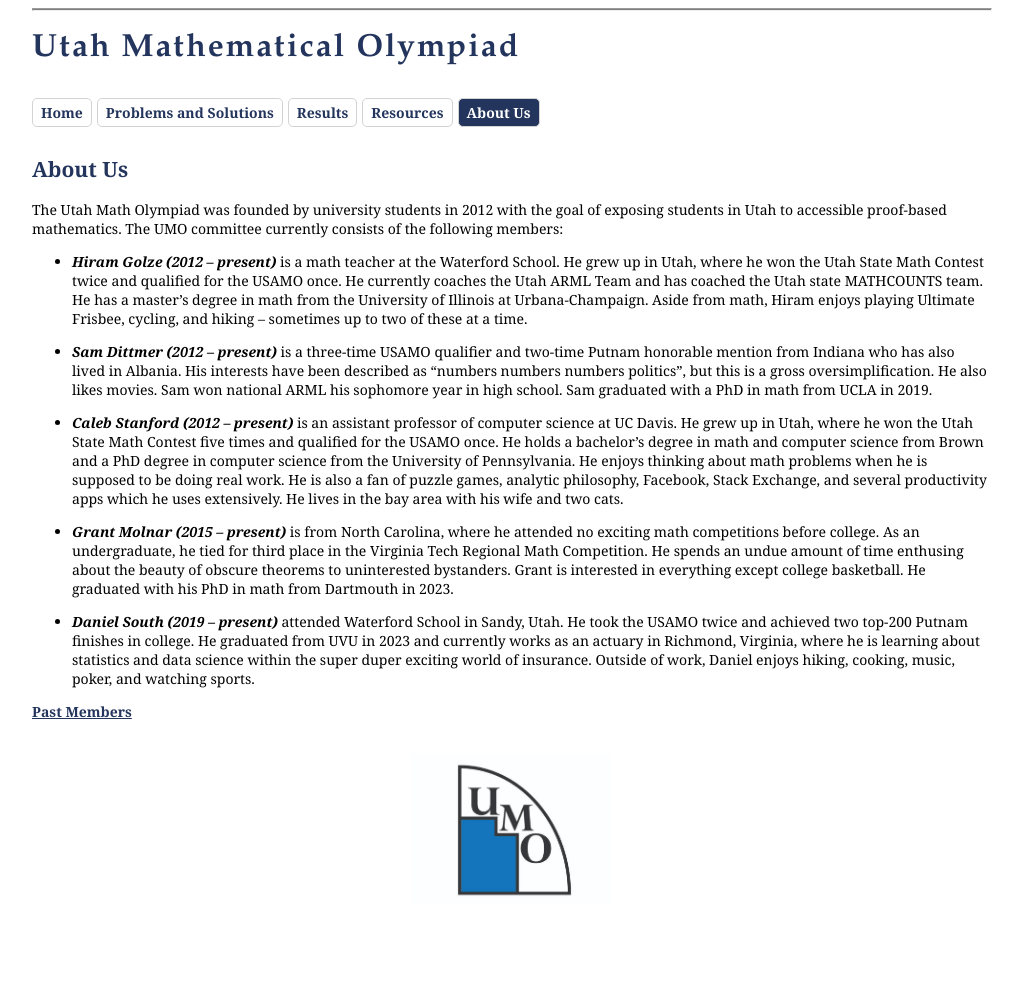
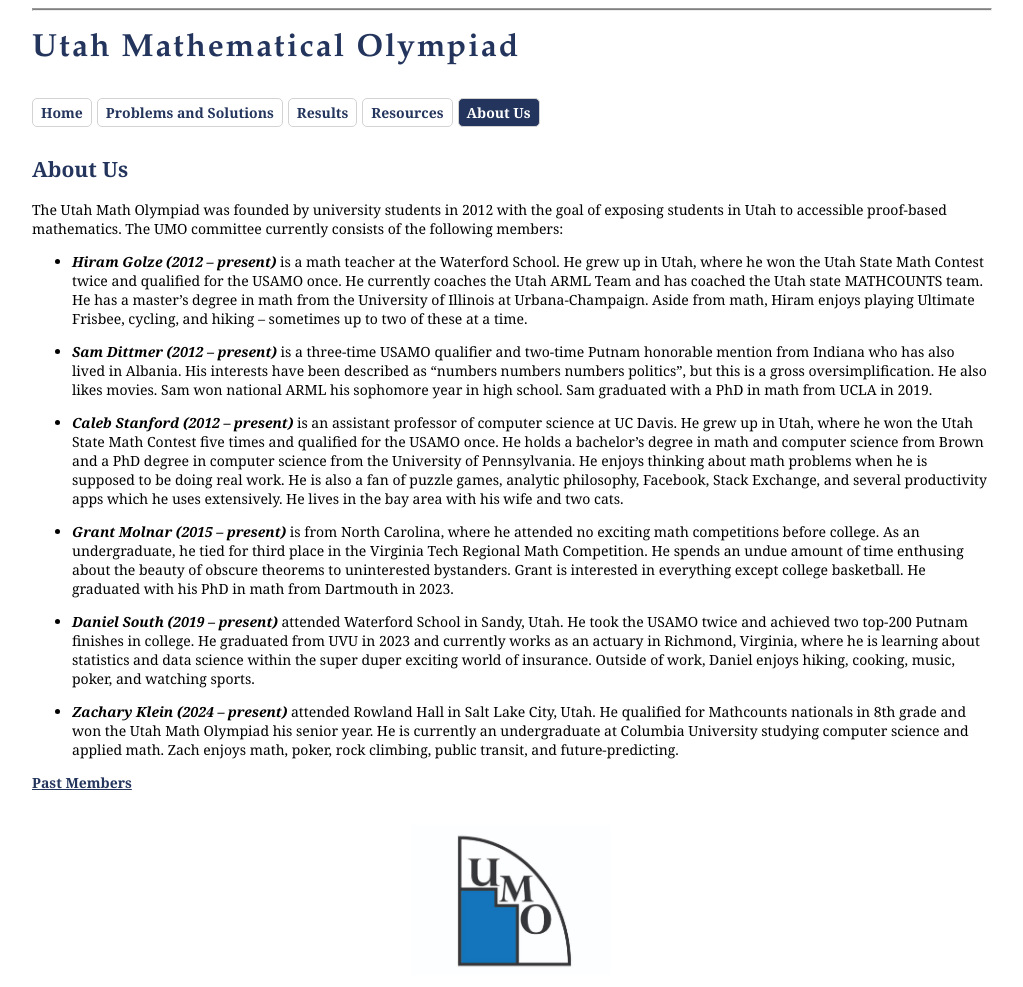
Before and after one commit to hbgolze/hbgolze.github.io, a Jekyll site: the page built from about/index.md, in a window 1280 px wide. Shown: the whole page, without its empty margins (26-1049 px from the left). Built offline with Jekyll 4.4.1, drawn with Linux system fonts in a browser that asks for light colours; before the commit the page ends 916 px from its top, so only the background shows below that.

Commit message:
zach bio

```diff
--- a/about/index.md
+++ b/about/index.md
@@ -23,4 +23,7 @@ is from North Carolina, where he attended no exciting math competitions before c
 - ***Daniel South (2019 -- present)***
 attended Waterford School in Sandy, Utah. He took the USAMO twice and achieved two top-200 Putnam finishes in college. He graduated from UVU in 2023 and currently works as an actuary in Richmond, Virginia, where he is learning about statistics and data science within the super duper exciting world of insurance. Outside of work, Daniel enjoys hiking, cooking, music, poker, and watching sports.
 
+- ***Zachary Klein (2024 -- present)***
+attended Rowland Hall in Salt Lake City, Utah. He qualified for Mathcounts nationals in 8th grade and won the Utah Math Olympiad his senior year. He is currently an undergraduate at Columbia University studying computer science and applied math. Zach enjoys math, poker, rock climbing, public transit, and future-predicting.
+
 [Past Members](past)
```
